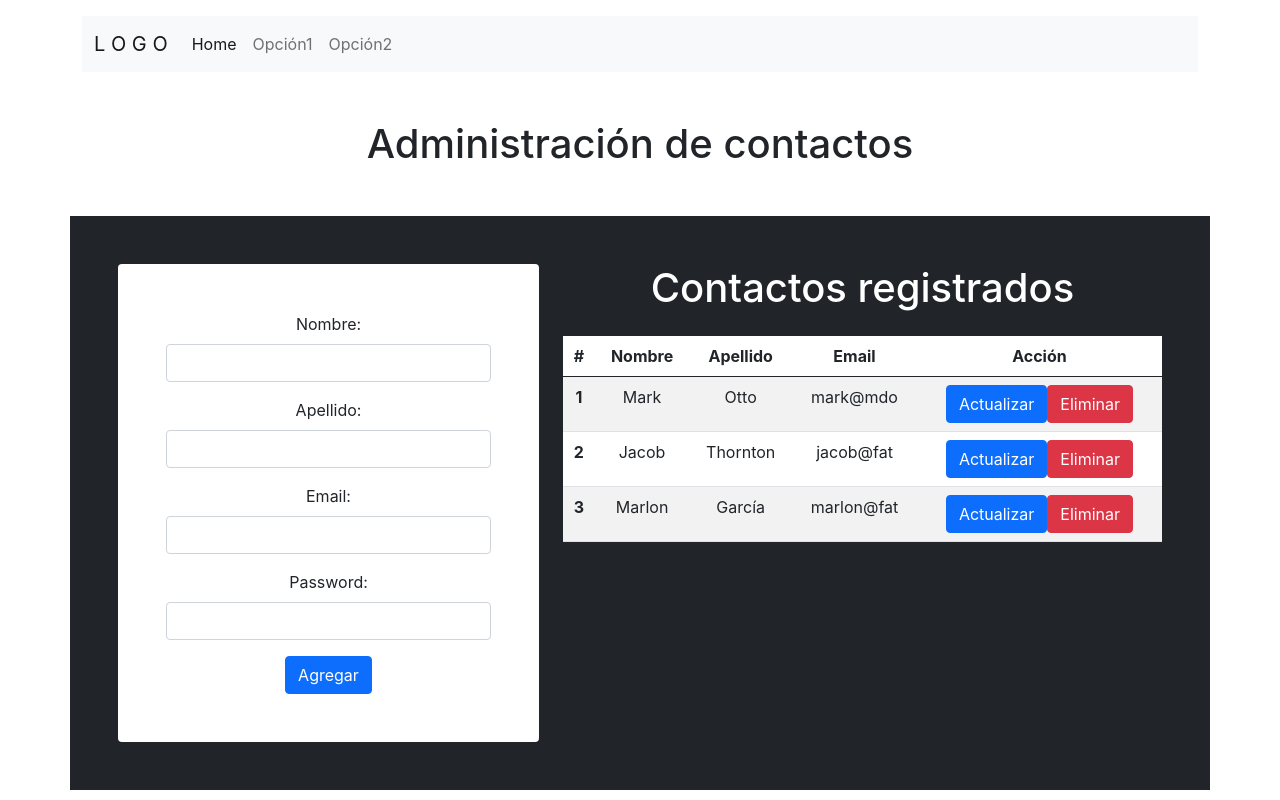
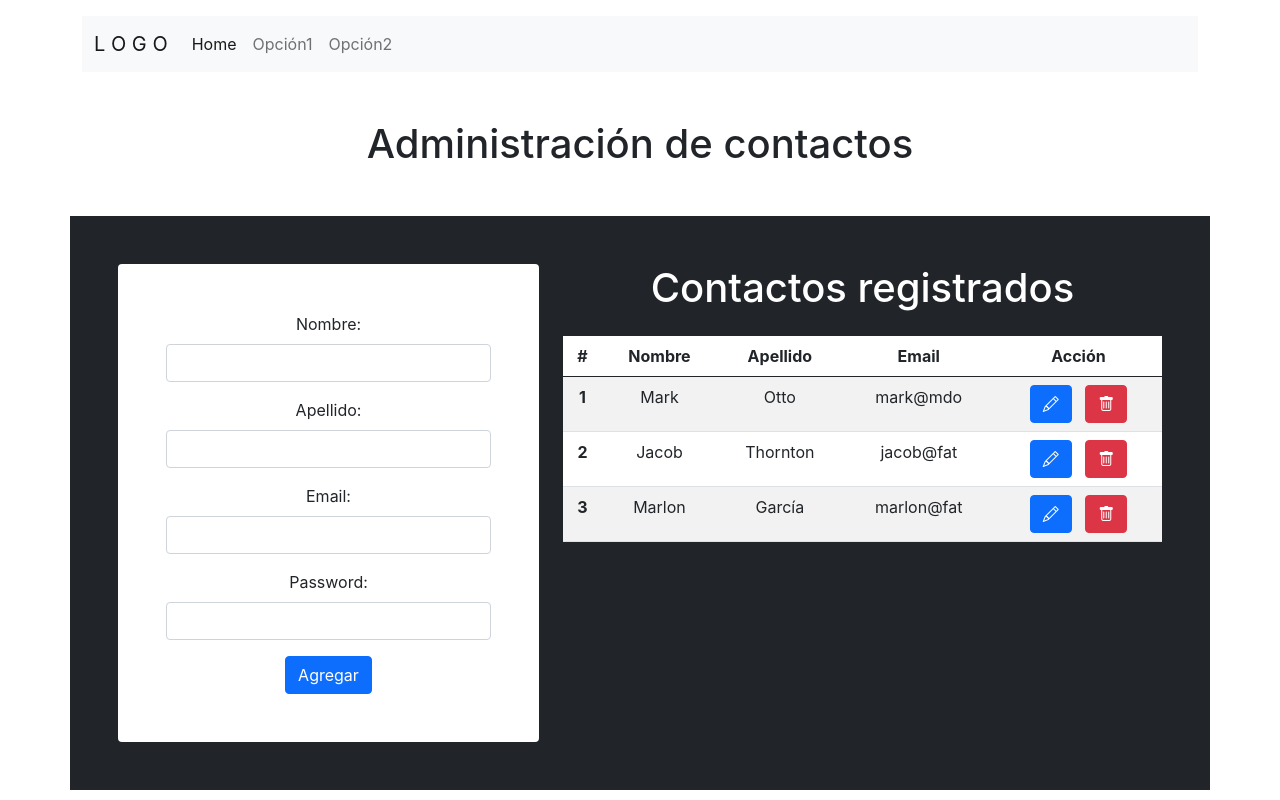
Before and after one commit to clasesucatmarlon/Contactos-App, a React (Create React App) app: page / in a window 1280 px wide. Built offline with nearby package versions, Linux system fonts and the light colour scheme.

Commit message:
Agregando iconos a los botones

```diff
--- a/package.json
+++ b/package.json
@@ -6,6 +6,7 @@
     "@testing-library/jest-dom": "^5.11.9",
     "@testing-library/react": "^11.2.5",
     "@testing-library/user-event": "^12.6.3",
+    "bootstrap-icons": "^1.3.0",
     "react": "^17.0.1",
     "react-dom": "^17.0.1",
     "react-scripts": "4.0.2",
--- a/public/index.html
+++ b/public/index.html
@@ -51,6 +51,7 @@
 
     <script src="https://cdn.jsdelivr.net/npm/@popperjs/core@2.5.4/dist/umd/popper.min.js" integrity="sha384-q2kxQ16AaE6UbzuKqyBE9/u/KzioAlnx2maXQHiDX9d4/zp8Ok3f+M7DPm+Ib6IU" crossorigin="anonymous"></script>
     <script src="https://cdn.jsdelivr.net/npm/bootstrap@5.0.0-beta1/dist/js/bootstrap.min.js" integrity="sha384-pQQkAEnwaBkjpqZ8RU1fF1AKtTcHJwFl3pblpTlHXybJjHpMYo79HY3hIi4NKxyj" crossorigin="anonymous"></script>
+    <link rel="stylesheet" href="https://cdn.jsdelivr.net/npm/bootstrap-icons@1.3.0/font/bootstrap-icons.css">
 
   </body>
 </html>
--- a/src/app/components/tabla/Tabla.js
+++ b/src/app/components/tabla/Tabla.js
@@ -19,9 +19,13 @@ return (
             <td>Otto</td>
             <td>mark@mdo</td>
             <td>
-                <button type="button" class="btn btn-primary">Actualizar</button>
-                <button type="button" class="btn btn-danger">Eliminar</button>
-            </td>
+                <button type="button" className="btn btn-primary">
+                    <i className="bi bi-pencil"></i>
+                </button>
+                &nbsp;&nbsp;&nbsp;
+                <button type="button" className="btn btn-danger">
+                    <i className="bi bi-trash"></i>
+                </button>            </td>
         </tr>
         <tr>
             <th scope="row">2</th>
@@ -29,8 +33,13 @@ return (
             <td>Thornton</td>
             <td>jacob@fat</td>
             <td>
-                <button type="button" class="btn btn-primary">Actualizar</button>
-                <button type="button" class="btn btn-danger">Eliminar</button>
+                <button type="button" className="btn btn-primary">
+                    <i className="bi bi-pencil"></i>
+                </button>
+                &nbsp;&nbsp;&nbsp;
+                <button type="button" className="btn btn-danger">
+                    <i className="bi bi-trash"></i>
+                </button>
             </td>
         </tr>
         <tr>
@@ -39,8 +48,13 @@ return (
             <td>García</td>
             <td>marlon@fat</td>
             <td>
-                <button type="button" class="btn btn-primary">Actualizar</button>
-                <button type="button" class="btn btn-danger">Eliminar</button>
+                <button type="button" className="btn btn-primary">
+                    <i className="bi bi-pencil"></i>
+                </button>
+                &nbsp;&nbsp;&nbsp;
+                <button type="button" className="btn btn-danger">
+                    <i className="bi bi-trash"></i>
+                </button>
             </td>
         </tr>
 
```
Also changed, not shown: 1 other file (tests, documents, lock files or other folders).
